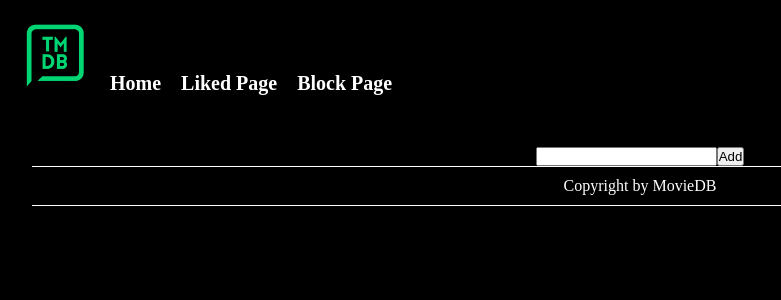
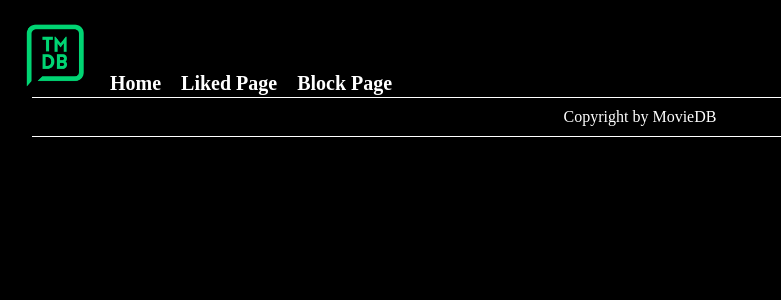
Before and after one commit to Bingyue-Bei/MovieDB, a React (Create React App) app: page /liked in a window 1280 px wide. Shown: the top 300 px of the page, without its empty margins (0-781 px from the left). Built offline with nearby package versions, Linux system fonts and the light colour scheme.

Commit message:
home page like button by cchen 20230415

```diff
--- a/src/Reducer.js
+++ b/src/Reducer.js
@@ -79,7 +79,7 @@ const Reducer = (state = initialState, action) => {
     case LIKED_MOVIES:
       if (
         state.likedMovies.find(
-          (element) => element.movie_id === action.payload.movie_id
+          (element) => element.id === action.payload.id
         )
       ) {
         return state;
--- a/src/components/Home.js
+++ b/src/components/Home.js
@@ -1,6 +1,6 @@
 import { useDispatch, useSelector } from "react-redux";
 import React, { useState, useEffect } from "react";
-import { fetchMovies, sortByTitle } from "../Actions";
+import { fetchMovies, sortByTitle, likedMovies } from "../Actions";
 import MovieDetail from "./MovieDetail";
 // Prev, Next Button, Sort Button,
 const Home = function () {
@@ -24,6 +24,11 @@ const Home = function () {
     const previousPage = () => {
       setPage(page - 1);
     };
+
+    const handleLike = (element) => {
+      dispatch(likedMovies(element));
+    };
+
   return (
     <div className="home-page">
       <div className="home-page-actions">
@@ -62,7 +67,7 @@ const Home = function () {
                   {/* <p className="movie-list-card__title">{element.title}</p> */}
                   <MovieDetail movie={element} />
                   <div className="movie-list-card__action">
-                    <div className="like-icon">Like</div>
+                    <div className="like-icon" onClick={() => handleLike(element)} >Like</div>
                     <div className="block-icon">Block</div>
                   </div>
                 </div>
--- a/src/components/LikedPage.js
+++ b/src/components/LikedPage.js
@@ -8,20 +8,20 @@ function LikedPage() {
   const [newElement, setNewElement] = useState('');
   const dispatch = useDispatch();
   const list = useSelector(state => state.likedMovies);
-  function handleAddElement() {
-    const baseURL = `https://api.themoviedb.org/3/movie/${newElement}?api_key=6ebbb29dce0cec38629a6d732af0b3da&language=en-US`
-    fetch(baseURL)
-      .then(response => response.json())
-      .then(data => {
-        console.log(data);
-        if (data.success === undefined) {
-          dispatch(likedMovies(data));
-        } else {
-          alert("invalid movie id!");
-        }
-      })
-    setNewElement('');
-  }
+  // function handleAddElement() {
+  //   const baseURL = `https://api.themoviedb.org/3/movie/${newElement}?api_key=6ebbb29dce0cec38629a6d732af0b3da&language=en-US`
+  //   fetch(baseURL)
+  //     .then(response => response.json())
+  //     .then(data => {
+  //       console.log(data);
+  //       if (data.success === undefined) {
+  //         dispatch(likedMovies(data));
+  //       } else {
+  //         alert("invalid movie id!");
+  //       }
+  //     })
+  //   setNewElement('');
+  // }
 
   function handleRemoveElement(element) {
     dispatch(dislikedMovies(element));
@@ -34,12 +34,12 @@ function LikedPage() {
             src={`http://image.tmdb.org/t/p/w500${element.poster_path}`}
             className="poster"
           />
-          {/* <p>{element.title}</p> */}
+          <p>{element.title}</p>
           <MovieDetail movie={element} />
           <button onClick={() => handleRemoveElement(element)}>Remove</button>
         </div>
       ))}
-      <div className="input-container">
+      {/* <div className="input-container">
         <input
           value={newElement}
           onChange={(e) => {
@@ -47,7 +47,7 @@ function LikedPage() {
           }}
         />
         <button onClick={handleAddElement}>Add</button>
-      </div>
+      </div> */}
     </div>
   );
 }
```
